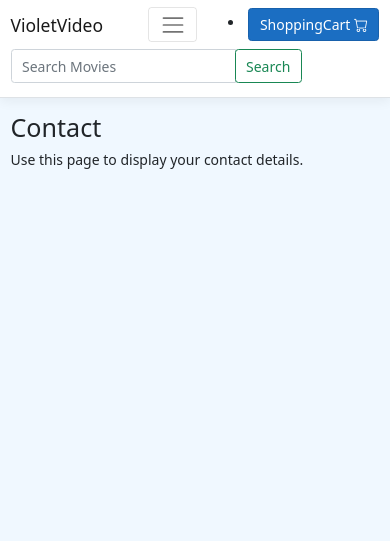
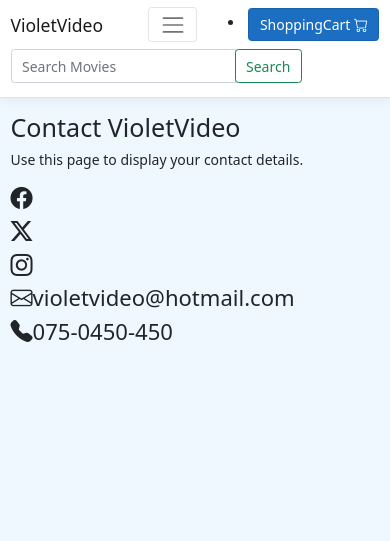
Before and after one commit to Gr-23-03/VioletVideoRepo, an ASP.NET Core app: page /Home/Contact in a window 390 px wide. Shown: the top 541 px of the page. Run offline with ASP.NET Core 8, Linux system fonts and the light colour scheme; data that the repository does not hold is empty; style sheets or scripts are compiled from the project's sources.

Commit message:
i forgot to commit all and push the day between 7-8 Dec , where i added contact ( email phone facebook.....)

```diff
--- a/TestWebshop/Controllers/HomeController.cs
+++ b/TestWebshop/Controllers/HomeController.cs
@@ -68,6 +68,7 @@ namespace TestWebshop.Controllers
 
         public IActionResult Contact()
         {
+
             return View();
         }
 
--- a/TestWebshop/Views/Home/Contact.cshtml
+++ b/TestWebshop/Views/Home/Contact.cshtml
@@ -1,8 +1,18 @@
 
 @{
-    ViewData["Title"] = "Contact";
+    ViewData["Title"] = "Contact VioletVideo";
 }
 
 <h1>@ViewData["Title"]</h1>
 
 <p>Use this page to display your contact details.</p>
+<h2 class="bi bi-facebook"></h2>
+<h2 class="bi bi-twitter-x"></h2>
+<h2 class="bi bi-instagram"></h2>
+
+
+<h2 class="bi bi-envelope">violetvideo@hotmail.com</h2>
+
+
+
+<h2 class="bi bi-telephone-fill">075-0450-450</h2>
```
